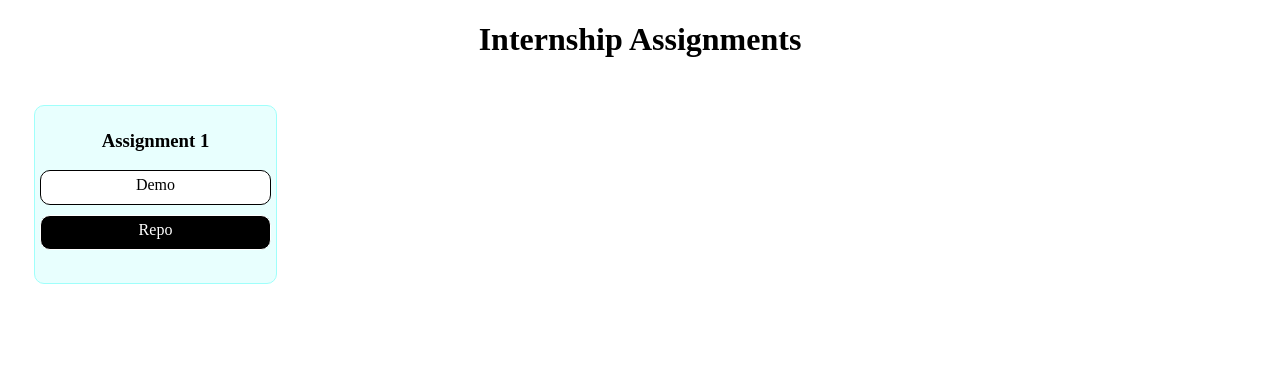
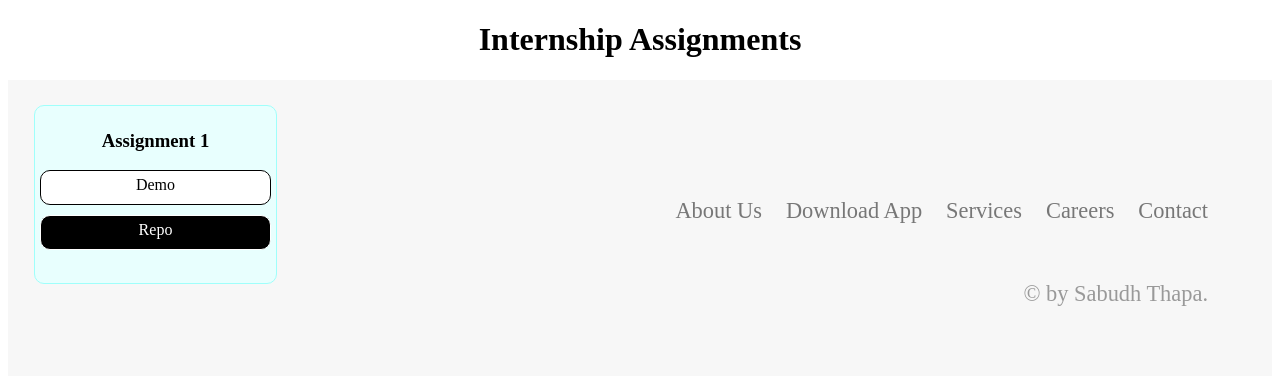
Before and after one commit to tsabudh/internship, a PHP site: page / in a window 1280 px wide. Shown: the top 376 px of the page. Run offline with PHP 8.4, Linux system fonts and the light colour scheme; grey boxes are pictures that could not be loaded.

Commit message:
try again footer

```diff
--- a/css/style.css
+++ b/css/style.css
@@ -33,7 +33,7 @@
   position: relative;
   width: 100%;
   height: 35px;
-  color: black;
+  color: #000000;
 
   margin-bottom: 10px;
   background: #ffffff;
--- a/index.html
+++ b/index.html
@@ -23,4 +23,15 @@
     </a>
 </div>
 
+<footer class="footer">
+    <div class="footer__logo"> <img src="/img/srijana_labs_logo.png" alt="Srijana Labs"/></div>
+    <ul class="footer__nav">
+      <li><a href="#">About Us</a></li>
+      <li><a href="#">Download App</a></li>
+      <li><a href="#">Services</a></li>
+      <li><a href="#">Careers</a></li>
+      <li><a href="#">Contact</a></li>
+    </ul>
+    <p class="footer__copyright">&copy; by Sabudh Thapa.</p>
+  </footer>
 </html>
```
